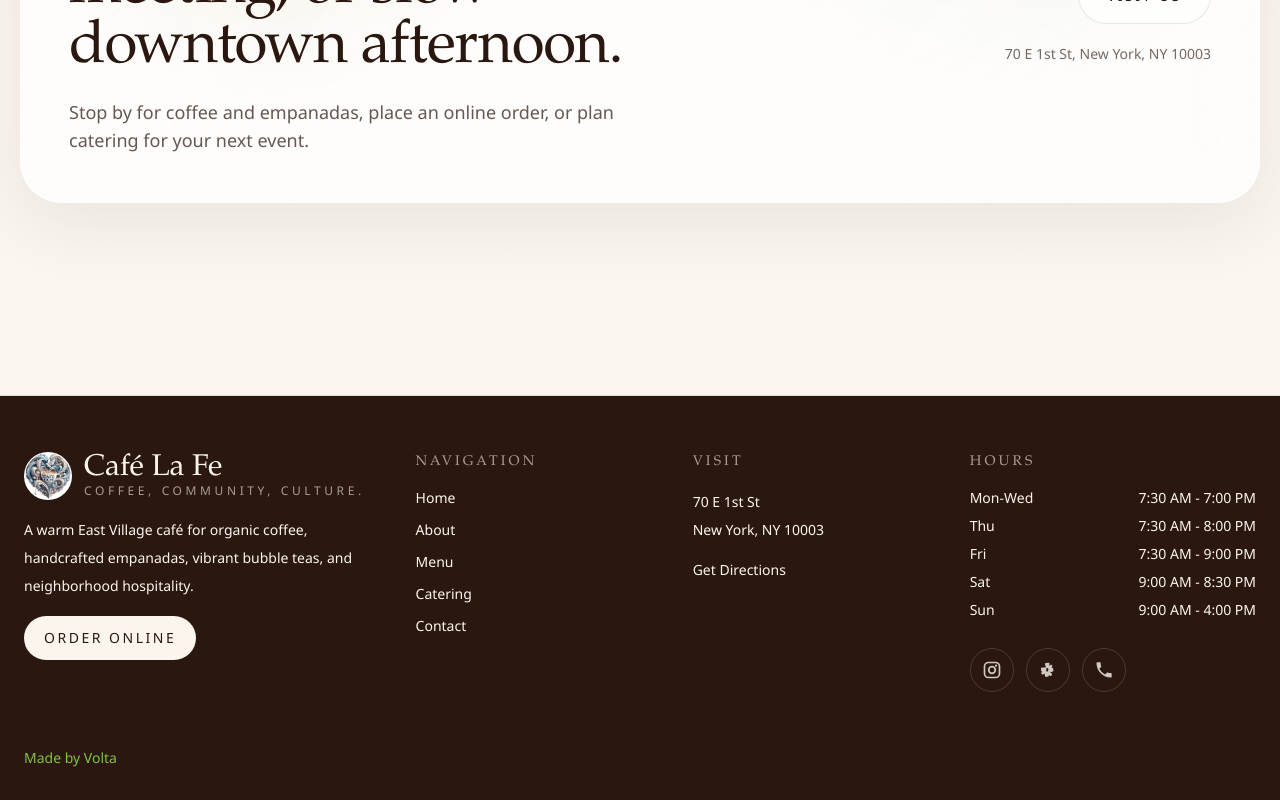
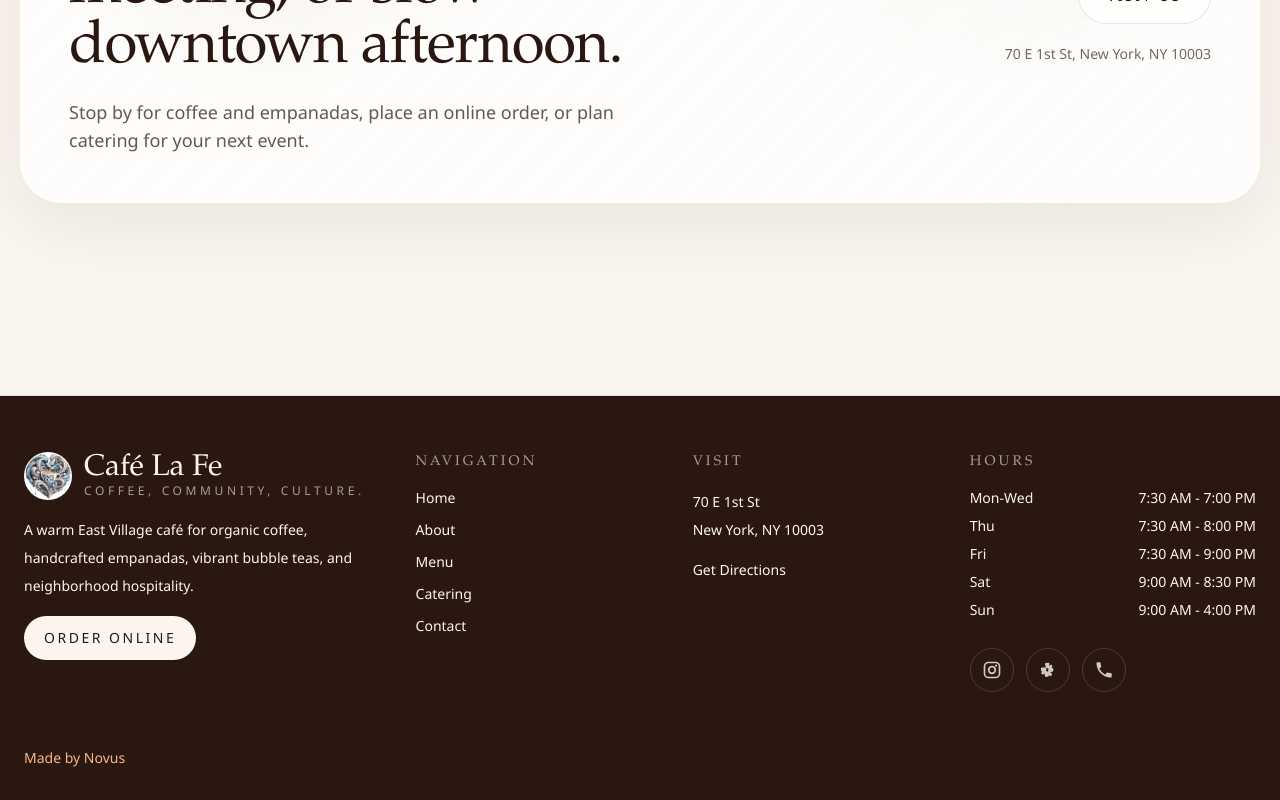
Before and after one commit to Volta-NYC/Cafe-La-Fe, a Next.js app: page / in a window 1280 px wide. Shown: the part 5590-6390 px from the top of the page. Built offline with nearby package versions, Linux system fonts and the light colour scheme.

Commit message:
fix(footer): add credit to novus

```diff
--- a/components/SiteFooter.tsx
+++ b/components/SiteFooter.tsx
@@ -101,13 +101,13 @@ export default function SiteFooter() {
       </div>
       <div className="mx-auto w-full max-w-7xl px-5 pb-8 text-sm text-cream/60 md:px-6">
         <a
-          href="https://voltanyc.org/"
+          href="https://www.novusnyc.org/"
           target="_blank"
           rel="noreferrer"
-          className="no-underline transition hover:text-[#82c341]"
-          style={{ color: "#82c341" }}
+          className="no-underline transition hover:text-[#F6B78D]"
+          style={{ color: "#F6B78D" }}
         >
-          Made by Volta
+          Made by Novus
         </a>
       </div>
     </footer>
```
